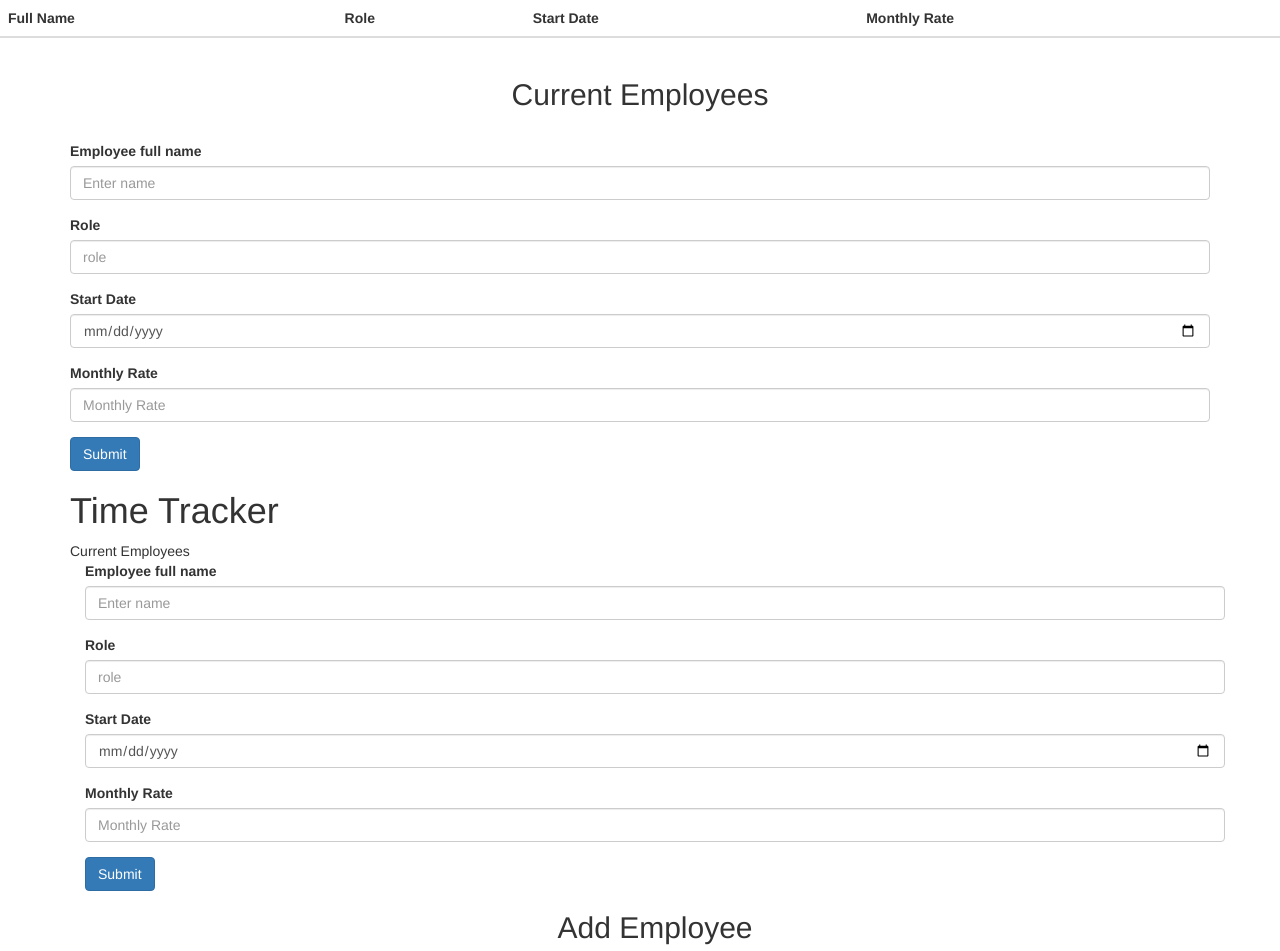
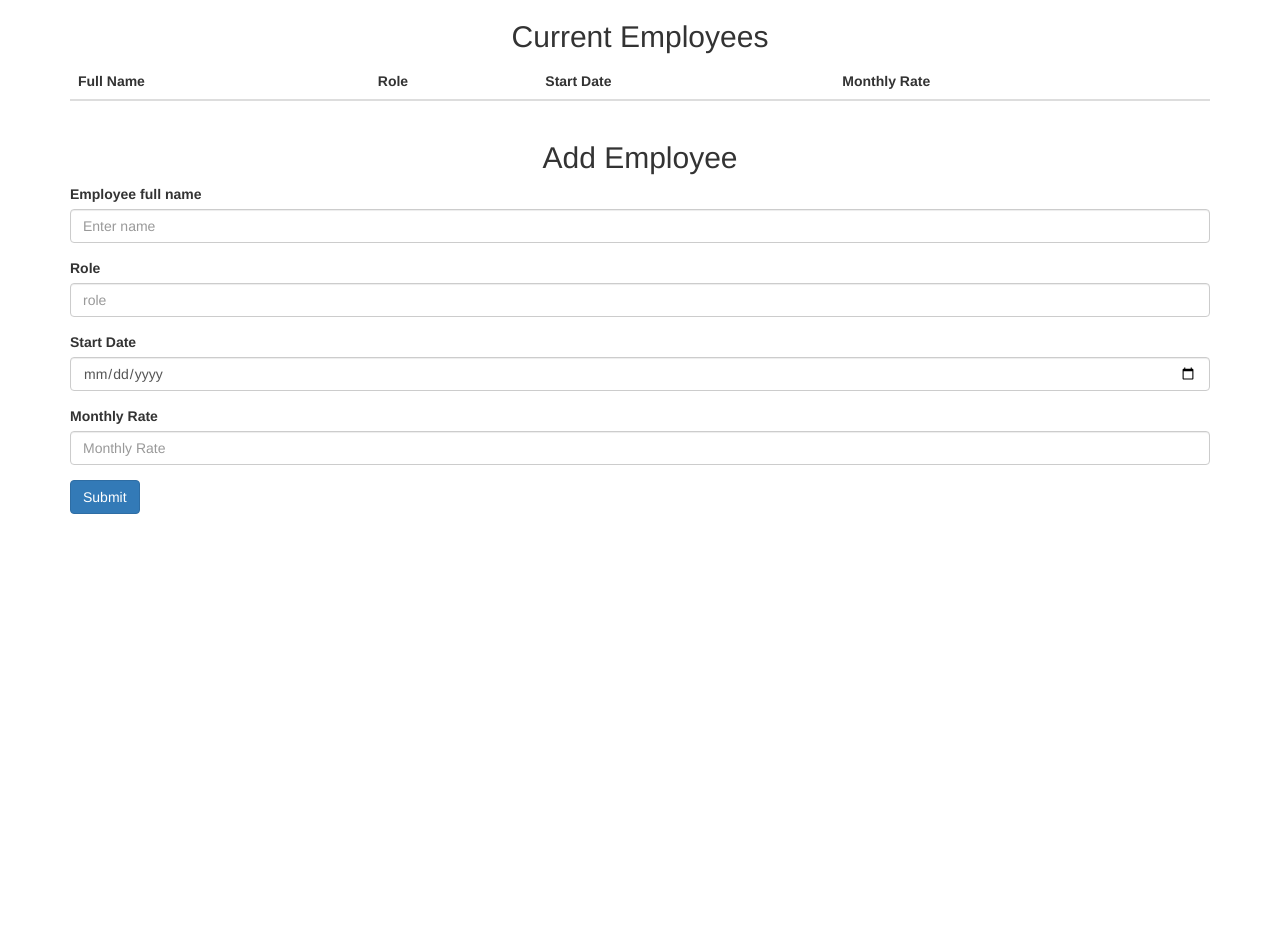
Before and after one commit to Corbineau/TimeTracker, a plain HTML site: page index.html in a window 1280 px wide. Shown: the top 951 px of the page. After the commit the page ends 800 px from the top, so only its background shows below. Drawn offline with nearby package versions, Linux system fonts and the light colour scheme.

Commit message:
deleted duplicates

```diff
--- a/index.html
+++ b/index.html
@@ -9,6 +9,11 @@
     </head>
 
 <body>
+
+    <div class="container">
+      <div class="row">
+        <h2>Current Employees</h2>
+        <div class="col-lg-12">
           <table class="table">
             <thead>
               <tr>
@@ -22,69 +27,9 @@
 
             </tbody>
           </table>
-
-    <div class="container">
-      <div class="row">
-        <h2>Current Employees</h2>
-        <div class="col-lg-12">
-<form>
-
-  <br>
-
-  <div class="form-group">
-    <label for="name">Employee full name</label>
-    <input type="text" class="form-control" id="name" placeholder="Enter name">
-  </div>
-  <div class="form-group">
-    <label for="role">Role</label>
-    <input type="text" class="form-control" id="role" placeholder="role">
-  </div>
-  <div class="form-group">
-      <label for="date">Start Date</label>
-      <input type="date" class="form-control" id="date" placeholder="Start Date">
-    </div>
-    <div class="form-group">
-        <label for="rate">Monthly Rate</label>
-        <input type="number" class="form-control" id="rate" placeholder="Monthly Rate">
-      </div>
-  <button type="submit" class="btn btn-primary">Submit</button>
-</form>
-
-<head>
-  <title>Employee Data Mangement</title>
-  <link rel="stylesheet" type="text/css" href="resources/css/style.css">
-  <link rel="stylesheet" type="text/css" href="https://maxcdn.bootstrapcdn.com/bootstrap/3.3.6/css/bootstrap.min.css"
-    integrity="sha384-1q8mTJOASx8j1Au+a5WDVnPi2lkFfwwEAa8hDDdjZlpLegxhjVME1fgjWPGmkzs7" crossorigin="anonymous">
-</head>
-
-<body>
-  <h1>Time Tracker</h1>
-
-  <div class="container">
-    <div class="row">Current Employees
-      <div class="col-lg-12">
-        <form>
-          <div class="form-group">
-            <label for="name">Employee full name</label>
-            <input type="text" class="form-control" id="name" placeholder="Enter name">
-          </div>
-          <div class="form-group">
-            <label for="role">Role</label>
-            <input type="text" class="form-control" id="role" placeholder="role">
-          </div>
-          <div class="form-group">
-            <label for="date">Start Date</label>
-            <input type="date" class="form-control" id="date" placeholder="Start Date">
-          </div>
-          <div class="form-group">
-            <label for="rate">Monthly Rate</label>
-            <input type="number" class="form-control" id="rate" placeholder="Monthly Rate">
-          </div>
-          <button type="submit" class="btn btn-primary">Submit</button>
-        </form>
-
     </div>
 </div>
+
       <div class="row">
         <h2>Add Employee</h2>
       <div class="col-lg-12" id="addEmployee">
@@ -107,11 +52,7 @@
             <button type="submit" class="btn btn-primary">Submit</button>
       </div>
     </div>
-    <div class="row">Add Employee</div>
-    <div class="col-lg-12" id="addEmployee">
 
-    </div>
-  </div>
   <!-- firebase -->
   <script type="text/javascript" src="https://www.gstatic.com/firebasejs/5.9.3/firebase.js"></script>
   <!-- jQuery -->
```
Lines whose indentation alone changed are shown as unchanged.
